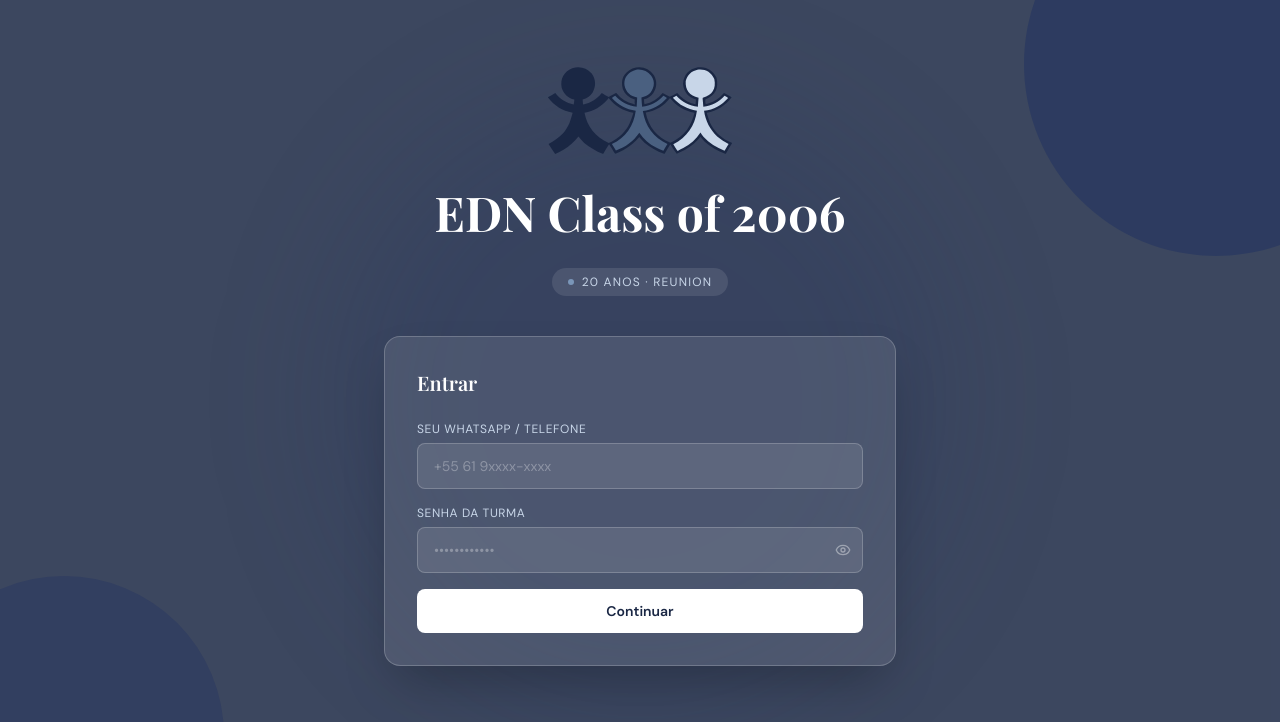
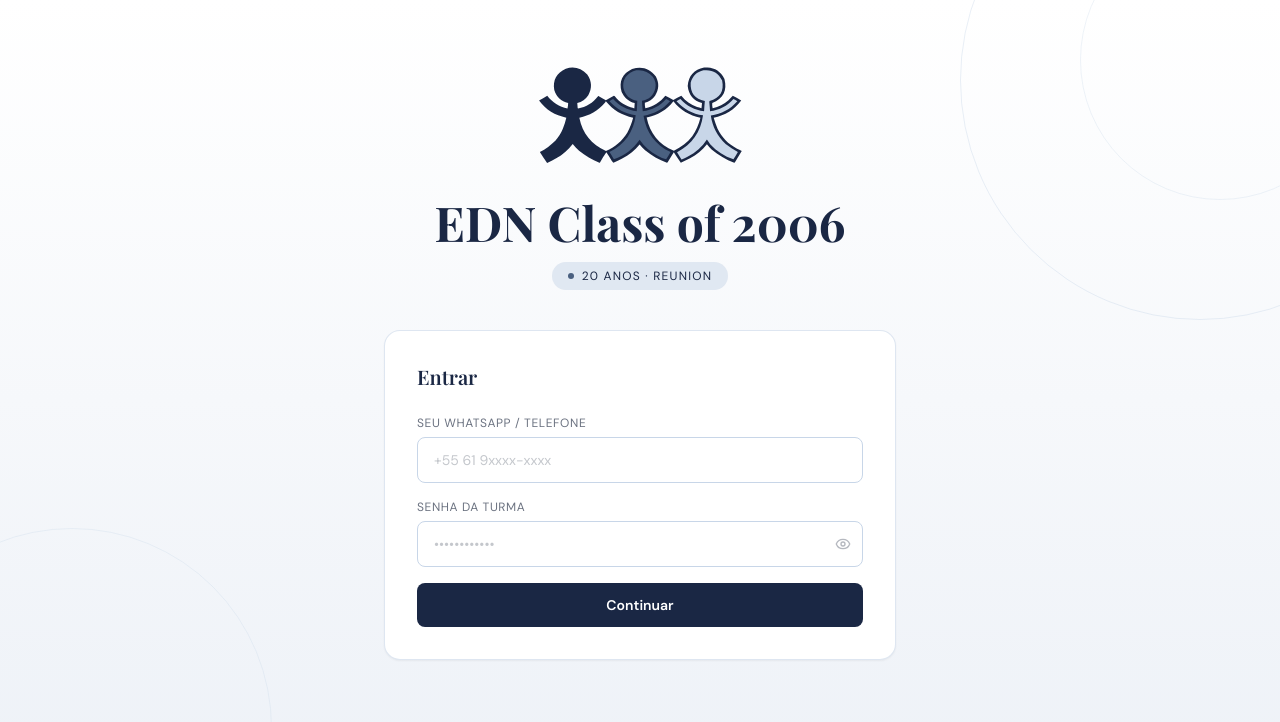
Before and after one commit to georgebrindeiro/edn2006reunion, a Next.js app: page /login in a window 1280 px wide. Shown: the top 722 px of the page. Built offline with nearby package versions, Linux system fonts and the light colour scheme; a web font is replaced by a local one.

Commit message:
changed color palette

```diff
--- a/src/app/(auth)/login/LoginForm.tsx
+++ b/src/app/(auth)/login/LoginForm.tsx
@@ -116,14 +116,14 @@ export function LoginForm() {
 
   if (step === "check") {
     return (
-      <div className="bg-white/10 backdrop-blur-sm border border-white/20 rounded-2xl p-8 shadow-2xl">
-        <h2 className="font-display text-white text-xl font-semibold mb-6">
+      <div className="bg-white border border-edn-mist/60 rounded-2xl p-8 shadow-sm">
+        <h2 className="font-display text-edn-navy text-xl font-semibold mb-6">
           Entrar
         </h2>
 
         <form onSubmit={handleCheck} className="space-y-4">
           <div>
-            <label className="block text-edn-mist text-xs font-body uppercase tracking-wider mb-1.5">
+            <label className="block text-edn-gray text-xs font-body uppercase tracking-wider mb-1.5">
               Seu WhatsApp / Telefone
             </label>
             <input
@@ -132,12 +132,12 @@ export function LoginForm() {
               onChange={(e) => setPhone(e.target.value)}
               required
               placeholder="+55 61 9xxxx-xxxx"
-              className="w-full bg-white/10 border border-white/20 rounded-lg px-4 py-3 text-white placeholder:text-white/30 text-sm font-body focus:outline-none focus:border-edn-steel-lt focus:bg-white/15 transition-all"
+              className="w-full border border-edn-mist rounded-lg px-4 py-3 text-edn-navy placeholder:text-edn-gray/40 text-sm font-body focus:outline-none focus:border-edn-steel transition-all"
             />
           </div>
 
           <div>
-            <label className="block text-edn-mist text-xs font-body uppercase tracking-wider mb-1.5">
+            <label className="block text-edn-gray text-xs font-body uppercase tracking-wider mb-1.5">
               Senha da turma
             </label>
             <div className="relative">
@@ -147,12 +147,12 @@ export function LoginForm() {
                 onChange={(e) => setPassphrase(e.target.value)}
                 required
                 placeholder="••••••••••••"
-                className="w-full bg-white/10 border border-white/20 rounded-lg px-4 py-3 pr-11 text-white placeholder:text-white/30 text-sm font-body focus:outline-none focus:border-edn-steel-lt focus:bg-white/15 transition-all"
+                className="w-full border border-edn-mist rounded-lg px-4 py-3 pr-11 text-edn-navy placeholder:text-edn-gray/40 text-sm font-body focus:outline-none focus:border-edn-steel transition-all"
               />
               <button
                 type="button"
                 onClick={() => setShowPass(!showPass)}
-                className="absolute right-3 top-1/2 -translate-y-1/2 text-white/40 hover:text-white/70 transition-colors"
+                className="absolute right-3 top-1/2 -translate-y-1/2 text-edn-gray/50 hover:text-edn-navy transition-colors"
               >
                 {showPass ? <EyeOff size={16} /> : <Eye size={16} />}
               </button>
@@ -160,7 +160,7 @@ export function LoginForm() {
           </div>
 
           {error && (
-            <p className="text-red-300 text-xs font-body bg-red-500/10 rounded-lg px-3 py-2">
+            <p className="text-red-600 text-xs font-body bg-red-50 rounded-lg px-3 py-2">
               {error}
             </p>
           )}
@@ -168,7 +168,7 @@ export function LoginForm() {
           <button
             type="submit"
             disabled={loading}
-            className="w-full bg-white text-edn-navy font-body font-semibold text-sm rounded-lg py-3 hover:bg-edn-mist transition-colors disabled:opacity-60 flex items-center justify-center gap-2 mt-2"
+            className="w-full bg-edn-navy text-white font-body font-semibold text-sm rounded-lg py-3 hover:bg-edn-navy-mid transition-colors disabled:opacity-60 flex items-center justify-center gap-2 mt-2"
           >
             {loading && <Loader2 size={16} className="animate-spin" />}
             {loading ? "Verificando..." : "Continuar"}
--- a/src/app/(auth)/login/page.tsx
+++ b/src/app/(auth)/login/page.tsx
@@ -9,36 +9,36 @@ export const metadata: Metadata = {
 
 export default function LoginPage() {
   return (
-    <main className="min-h-screen bg-edn-navy/85 flex flex-col relative">
-      {/* Background decorative circles */}
+    <main className="min-h-screen bg-gradient-to-b from-white to-edn-cloud flex flex-col relative">
+      {/* Subtle mist decorative rings */}
       <div className="absolute inset-0 pointer-events-none overflow-hidden">
-        <div className="absolute -top-32 -right-32 w-96 h-96 rounded-full bg-edn-navy-mid opacity-60" />
-        <div className="absolute -bottom-24 -left-24 w-80 h-80 rounded-full bg-edn-navy-mid opacity-40" />
-        <div className="absolute top-1/2 left-1/2 -translate-x-1/2 -translate-y-1/2 w-[600px] h-[600px] rounded-full bg-edn-navy-mid/20 blur-3xl" />
+        <div className="absolute -top-40 -right-40 w-[480px] h-[480px] rounded-full border border-edn-mist/40" />
+        <div className="absolute -top-20 -right-20 w-[280px] h-[280px] rounded-full border border-edn-mist/30" />
+        <div className="absolute -bottom-32 -left-32 w-[400px] h-[400px] rounded-full border border-edn-mist/30" />
       </div>
 
       {/* Content */}
       <div className="relative z-10 flex flex-col items-center px-4 py-16">
 
-        {/* Logo + title */}
+        {/* Logo */}
         <div className="flex flex-col items-center mb-6 animate-fade-up">
-          <EdnLogo size={100} showText={false} />
+          <EdnLogo size={110} showText={false} />
         </div>
 
-        {/* Reunion headline */}
+        {/* Headline */}
         <div className="text-center mb-10 animate-fade-up animate-delay-200 opacity-0">
-          <h1 className="font-display text-white text-4xl md:text-5xl font-bold leading-tight mb-8">
+          <h1 className="font-display text-edn-navy text-4xl md:text-5xl font-bold leading-tight mb-4">
             EDN Class of {REUNION.classYear}
           </h1>
-          <div className="inline-flex items-center gap-2 bg-white/10 rounded-full px-4 py-1.5">
-            <span className="w-1.5 h-1.5 rounded-full bg-edn-steel-lt" />
-            <span className="text-edn-mist text-xs font-body tracking-widest uppercase">
+          <div className="inline-flex items-center gap-2 bg-edn-mist/50 rounded-full px-4 py-1.5">
+            <span className="w-1.5 h-1.5 rounded-full bg-edn-steel" />
+            <span className="text-edn-navy text-xs font-body tracking-widest uppercase">
               20 Anos · Reunion
             </span>
           </div>
         </div>
 
-        {/* Login / register card */}
+        {/* Form card */}
         <div className="w-full max-w-lg animate-fade-up animate-delay-400 opacity-0">
           <LoginForm />
         </div>
--- a/src/app/(protected)/dashboard/page.tsx
+++ b/src/app/(protected)/dashboard/page.tsx
@@ -44,7 +44,7 @@ export default async function DashboardPage() {
   const stats   = await getStats();
 
   const dbUser = await prisma.user.findUnique({
-    where:  { email: session!.user!.email! },
+    where:  { id: session!.user!.id },
     select: { fullName: true, rsvp: { select: { isAttending: true } } },
   });
 
--- a/src/app/(protected)/layout.tsx
+++ b/src/app/(protected)/layout.tsx
@@ -16,7 +16,7 @@ export default async function ProtectedLayout({
   const isAdmin = (session.user as any)?.role === "ADMIN";
 
   return (
-    <div className="min-h-screen bg-edn-cloud flex flex-col">
+    <div className="min-h-screen bg-white flex flex-col">
       <Nav isAdmin={isAdmin} />
       <main className="flex-1 max-w-6xl w-full mx-auto px-4 py-8">
         {children}
```
Also changed, not shown: src/components/layout/Nav.tsx (+18 -18 lines).
